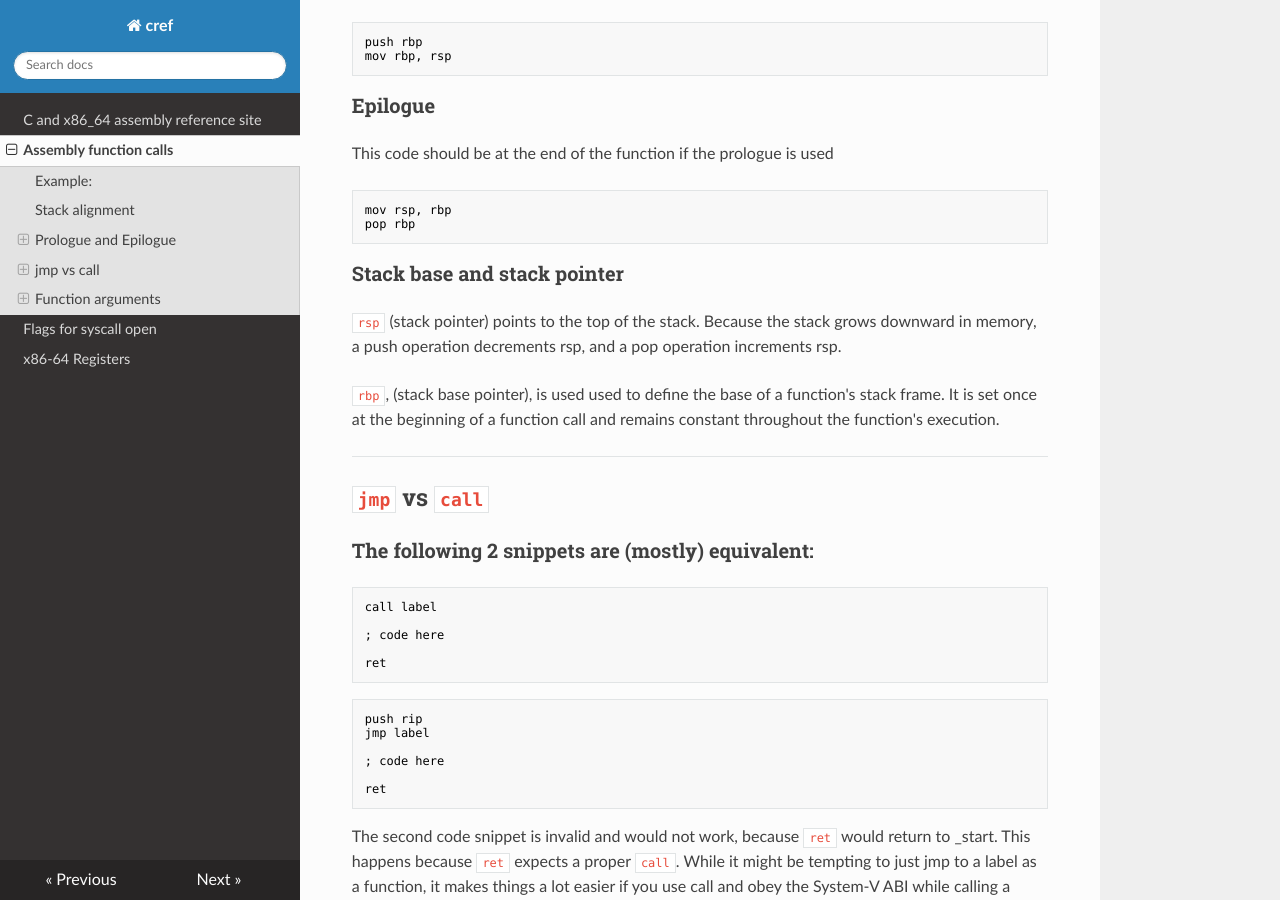
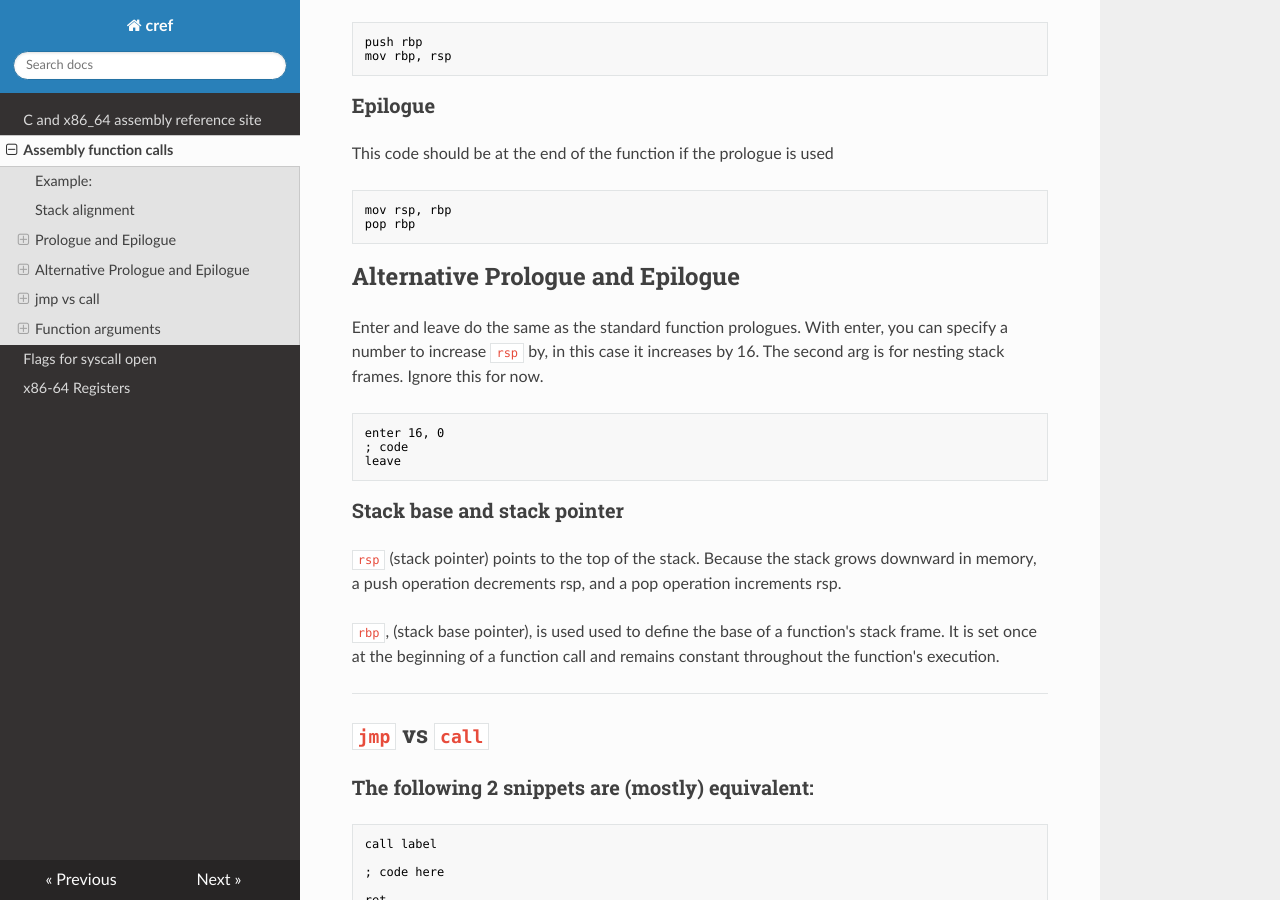
Before and after one commit to mgiv/cref, an MkDocs documentation site: the page built from docs/function_calls.md, in a window 1280 px wide and 900 px high, scrolled down 882 px. Built offline with MkDocs 1.6.1, drawn with Linux system fonts in a browser that asks for light colours; nearby versions of some CDN libraries.

Commit message:
Update function_calls.md

````diff
--- a/docs/function_calls.md
+++ b/docs/function_calls.md
@@ -38,6 +38,14 @@ This code should be at the end of the function if the prologue is used
 ```asm
 mov rsp, rbp
 pop rbp
+```
+
+## Alternative Prologue and Epilogue
+Enter and leave do the same as the standard function prologues. With enter, you can specify a number to increase `rsp` by, in this case it increases by 16. The second arg is for nesting stack frames. Ignore this for now.
+```asm
+enter 16, 0
+; code
+leave
 ```
 
 
````
